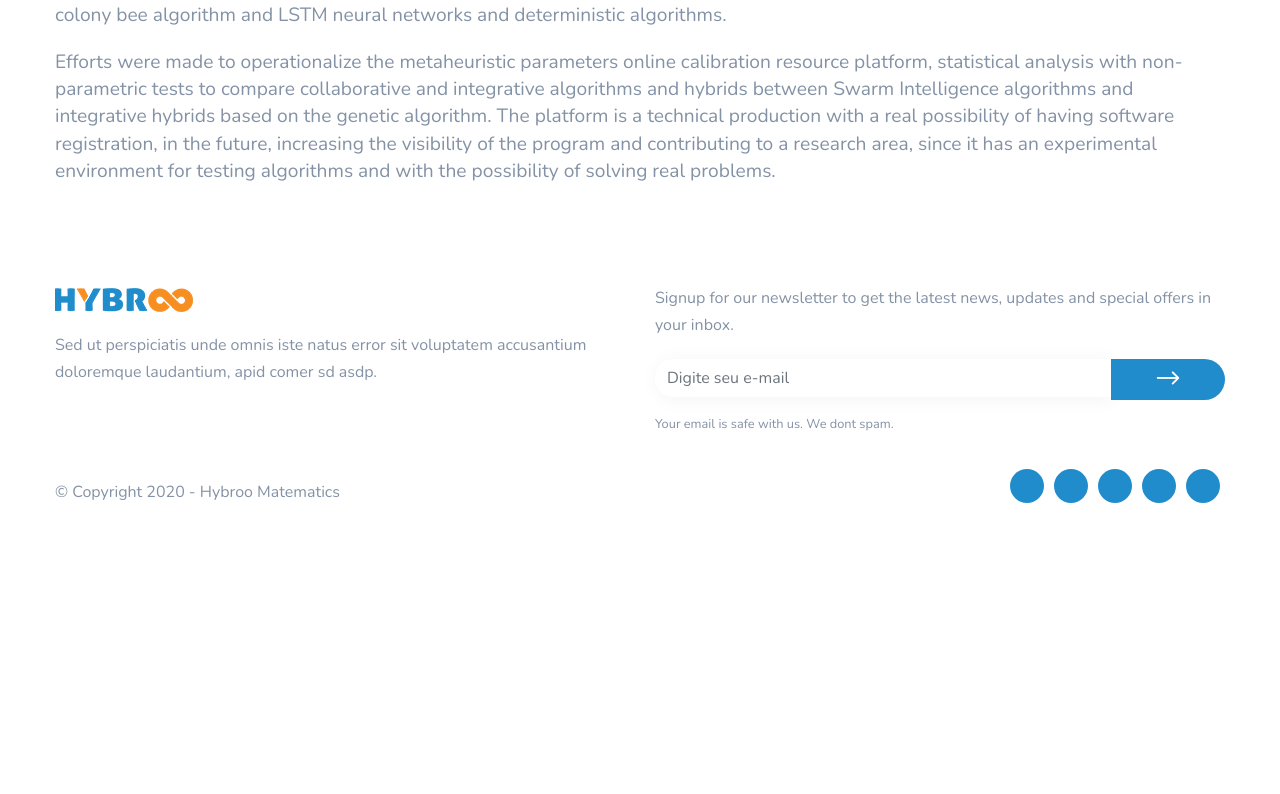
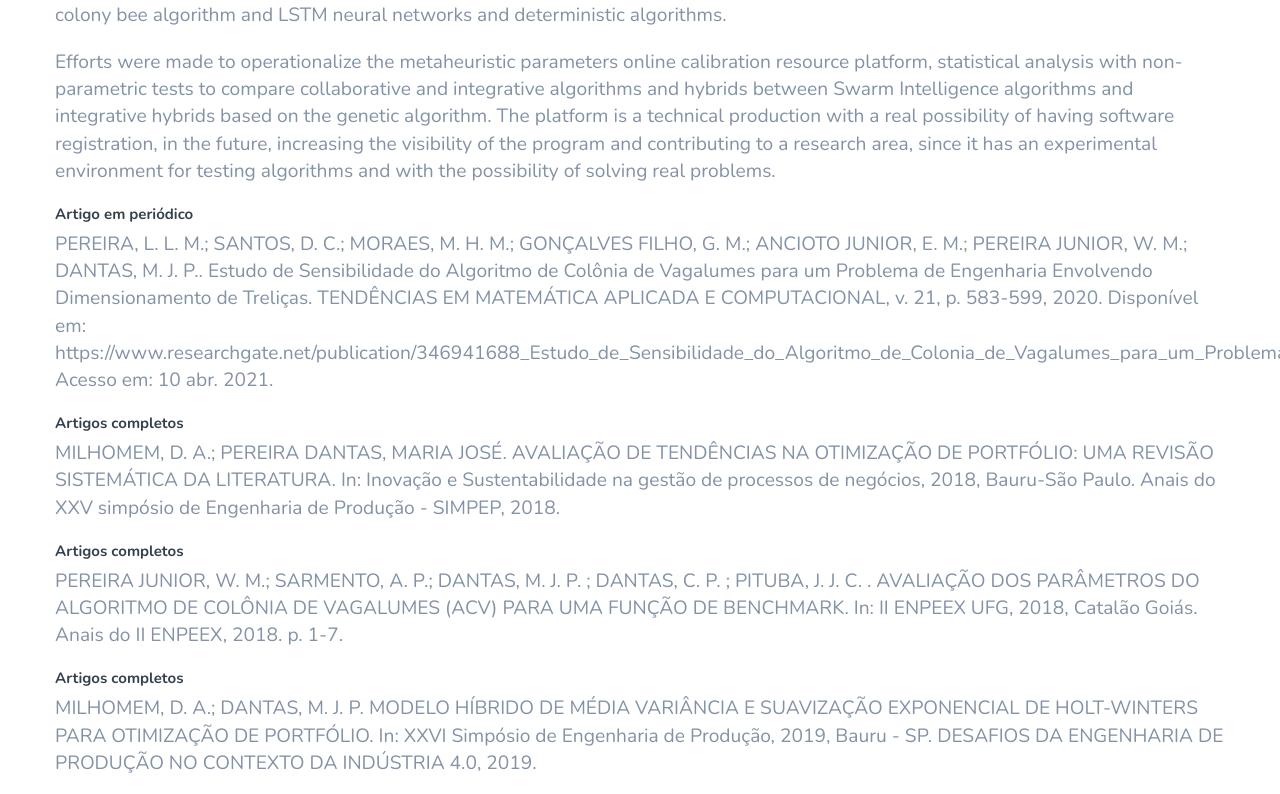
Before and after one commit to edgarancioto/hybroo-front, a React (Create React App) app: page / in a window 1280 px wide. Shown: the part 2003-2797 px from the top of the page. Before the commit the page ends 2549 px from the top, so only its background shows below. Built offline with nearby package versions, Linux system fonts and the light colour scheme; no server answers; the HTML template or start-up script is replaced by a standard one; a web font is replaced by a local one.

Commit message:
corrigindo productios

```diff
--- a/src/components/HybrooDescription/index.jsx
+++ b/src/components/HybrooDescription/index.jsx
@@ -1,8 +1,11 @@
 import { Grid } from "@material-ui/core";
 import React from "react";
 import * as S from "./styles";
+import { data } from "../../productions";
 
 export default function HybrooDescription() {
+  const productions = data.productions;
+
   return (
     <S.Container className="container">
       <h2>About Hybroo</h2>
@@ -62,6 +65,18 @@ export default function HybrooDescription() {
           real problems.
         </p>
       </Grid>
+      <Grid>
+        {
+          productions.map( (item) =>{
+            return(
+              <div>
+                <h5>{item.name}</h5>
+                <p>{item.title}</p>
+              </div>
+            )
+          })
+        }
+      </Grid>
     </S.Container>
   );
 }
--- /dev/null
+++ b/src/productions.js
@@ -0,0 +1,54 @@
+export const data = {
+  "productions": [
+    {
+      "type": "periodic",
+      "name": "Artigo em periódico",
+      "title": "PEREIRA, L. L. M.; SANTOS, D. C.; MORAES, M. H. M.; GONÇALVES FILHO, G. M.; ANCIOTO JUNIOR, E. M.; PEREIRA JUNIOR, W. M.; DANTAS, M. J. P.. Estudo de Sensibilidade do Algoritmo de Colônia de Vagalumes para um Problema de Engenharia Envolvendo Dimensionamento de Treliças. TENDÊNCIAS EM MATEMÁTICA APLICADA E COMPUTACIONAL, v. 21, p. 583-599, 2020. Disponível em: https://www.researchgate.net/publication/346941688_Estudo_de_Sensibilidade_do_Algoritmo_de_Colonia_de_Vagalumes_para_um_Problema_de_Engenharia_Envolvendo_Dimensionamento_de_Trelicas Acesso em: 10 abr. 2021."
+    },
+    {
+      "type": "complete",
+      "name": "Artigos completos",
+      "title": "MILHOMEM, D. A.; PEREIRA DANTAS, MARIA JOSÉ. AVALIAÇÃO DE TENDÊNCIAS NA OTIMIZAÇÃO DE PORTFÓLIO: UMA REVISÃO SISTEMÁTICA DA LITERATURA. In: Inovação e Sustentabilidade na gestão de processos de negócios, 2018, Bauru-São Paulo. Anais do XXV simpósio de Engenharia de Produção - SIMPEP, 2018."
+    },
+    {
+      "type": "complete",
+      "name": "Artigos completos",
+      "title": "PEREIRA JUNIOR, W. M.; SARMENTO, A. P.; DANTAS, M. J. P. ; DANTAS, C. P. ; PITUBA, J. J. C. . AVALIAÇÃO DOS PARÂMETROS DO ALGORITMO DE COLÔNIA DE VAGALUMES (ACV) PARA UMA FUNÇÃO DE BENCHMARK. In: II ENPEEX UFG, 2018, Catalão Goiás. Anais do II ENPEEX, 2018. p. 1-7."
+    },
+    {
+      "type": "complete",
+      "name": "Artigos completos",
+      "title": "MILHOMEM, D. A.; DANTAS, M. J. P. MODELO HÍBRIDO DE MÉDIA VARIÂNCIA E SUAVIZAÇÃO EXPONENCIAL DE HOLT-WINTERS PARA OTIMIZAÇÃO DE PORTFÓLIO. In: XXVI Simpósio de Engenharia de Produção, 2019, Bauru - SP. DESAFIOS DA ENGENHARIA DE PRODUÇÃO NO CONTEXTO DA INDÚSTRIA 4.0, 2019."
+    },
+    {
+      "type": "complete",
+      "name": "Artigos completos",
+      "title": "ANCIOTO JUNIOR, E. M.; ALEIXO, N. C. ; SANTOS, R. S. ; DANTAS, M. J. P. . O PROBLEMA DO CAIXEIRO VIAJANTE APLICADO À ROTEIRIZAÇÃO DA MANUTENÇÃO PREDIAL DO PODER JUDICIÁRIO DO ESTADO DE GOIÁS. In: Inovação e sustentabilidade na gestão de processos de negócios, 2018, Bauru_São Paulo. 2018. p. 1-10. Disponível em <http://www.simpep.feb.unesp.br/abrir_arquivo_pdf.php?tipo=artigo&evento=13&art=891&cad=28869&opcao=com_id>, Acesso em 10 abr. 2021."
+    },
+    {
+      "type": "complete",
+      "name": "Artigos completos",
+      "title": "Bruno Almêda de Oliveira; Edgar Ancioto; Danilo Alcântara Milhomem; Maria José Pereira Dantas et al. ALGORITMOS DE INTELIGÊNCIA COLETIVA PARA O PROBLEMA DE ROTEAMENTO DE VEÍCULOS: REVISÃO. In: ANAIS DO LII SIMPóSIO BRASILEIRO DE PESQUISA OPERACIONAL, 2020, João Pessoa. Anais eletrônicos... Campinas, Galoá, 2020. Disponível em: <https://proceedings.science/sbpo-2020/papers/algoritmos-de-inteligencia-coletiva-para-o-problema-de-roteamento-de-veiculos--revisao> Acesso em: 10 abr. 2021."
+    },
+    {
+      "type": "complete",
+      "name": "Artigos completos",
+      "title": "MATA, J. R.; MILHOMEM, DANILO ALCANTARA ; DANTAS, M. J. P. . OTIMIZAÇÃO DE CARTEIRA DE AÇÕES POR MEIO DE ALGORITMOS HÍBRIDOS ESTOCÁSTICO E EXATO. In: XXVII SIMPEP 2020, 2020. ANAIS DO XXVII SIMPEP, 2020. Disponível em < file:///C:/Users/Maria%20Jos%C3%A9/Downloads/XXVII_SIMPEP_Art_1030%20(1).pdf> Acesso em 10 abr. 2021."
+    },
+    {
+      "type": "resume",
+      "name": "Resumos",
+      "title": "MIRANDA, A. S. ; SILVA, R. H. R. ; SANTOS, D. C. ; PEREIRA, L. L. M. ; ANCIOTO JUNIOR, E. M. ; PEREIRA JUNIOR, W. M. ; DANTAS, M. J. P. . Protótipo em Python para otimização irrestrita de funções não-lineares com métodos determinísticos e Meta-heurísticas. In: Cnmac 2019, 2020, Uberlândia. XXXIX Congresso nacional de matemática aplicada e computacional, 2020. v. 7. p. 010262-1-010262-2. Disponível em <https://proceedings.sbmac.org.br/sbmac/article/view/2873/2903> Acesso em 10 abr. 2021."
+    },
+    {
+      "type": "resume",
+      "name": "Resumos",
+      "title": "Ítalo Fernandes; Danilo Alcântara Milhomem; Edgar Ancioto; Maria José Pereira Dantas et al. CONTROLE ONLINE DE PARÂMETROS EM METAHEURÍSTICAS: UMA REVISÃO SOBRE AS TENDÊNCIAS E OPORTUNIDADES NESTE CAMPO. In: ANAIS DO LII SIMPóSIO BRASILEIRO DE PESQUISA OPERACIONAL, 2020, João Pessoa. Anais eletrônicos... Campinas, Galoá, 2020. Disponível em: <https://proceedings.science/sbpo-2020/papers/controle-online-de-parametros-em-metaheuristicas--uma-revisao-sobre-as-tendencias-e-oportunidades-neste-campo> Acesso em: 10 abr. 2021."
+    },
+    {
+      "type": "resume",
+      "name": "Resumos",
+      "title": "ANCIOTO JUNIOR, E. M.; Dantas, Maria José Pereira; PEREIRA JUNIOR, W. M.. PLATAFORMA ONLINE PARA CRIAÇÃO DE AMBIENTE EXPERIMENTAL DE OTIMIZAÇÃO COM FOCO EM ALGORITMOS HÍBRIDOS. In: IV CONGRESSO DE CIÊNCIA E TECNOLOGIA DA PUC GOIÁS, 2018, Goiânia. ANAIS DO IV CONGRESSO DE CIÊNCIA E TECNOLOGIA DA PUC GOIÁS, 2018. p. 355-355."
+    }
+  ]
+}
--- a/teams-description.json
+++ b/teams-description.js
@@ -1,4 +1,4 @@
-[
+export const data = [
   {
     "name": "Edgar Marcos Ancioto Junior",
     "image": "",
```
